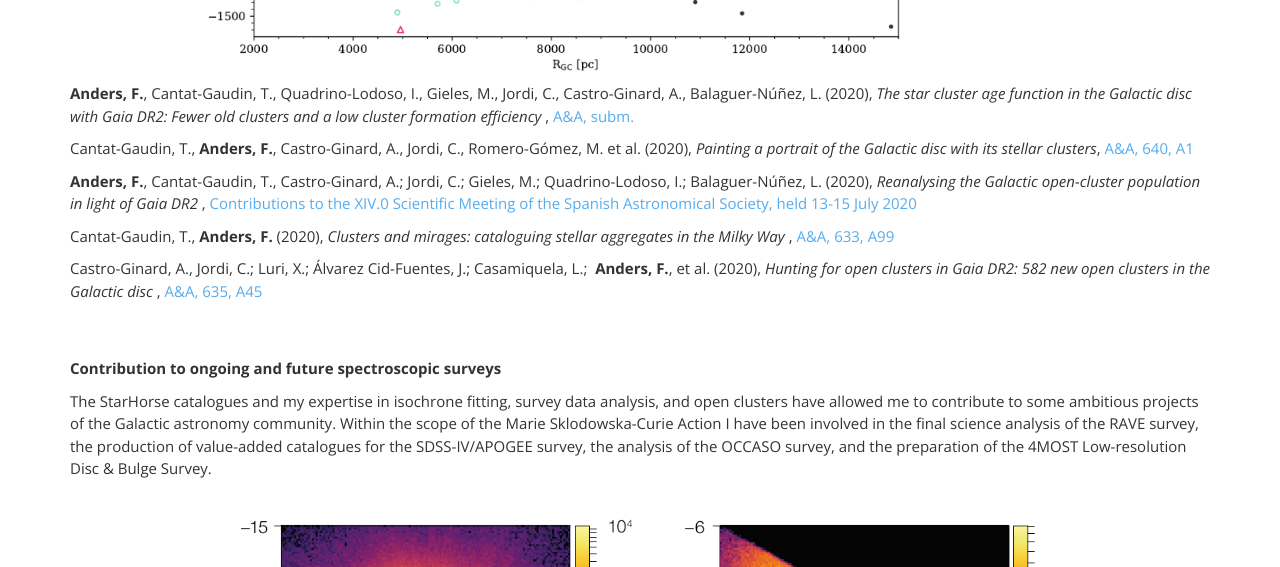
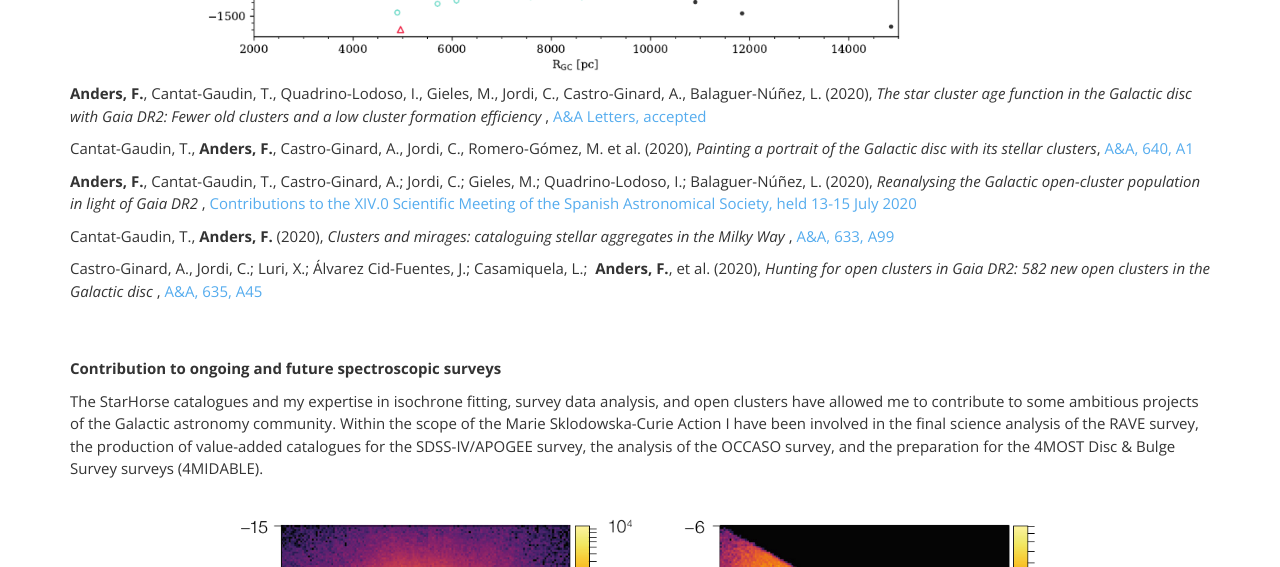
Before and after one commit to fjaellet/fjaellet.github.io, a Jekyll site: the page mariecurie.html, which Jekyll copies as it is, in a window 1280 px wide and 900 px high, scrolled down 3667 px. Shown: the part 154-721 px from the top of the window. Built offline with Jekyll 4.4.1, drawn with Linux system fonts in a browser that asks for light colours.

Commit message:
corrected some typos

```diff
--- a/mariecurie.html
+++ b/mariecurie.html
@@ -207,7 +207,7 @@
 				                        <img id="Rgc" style="align:center;width:900px" src="images/cga2020_fig.png" background="Grey" />
 							</p>
 
-<p> <b>Anders, F.</b>, Cantat-Gaudin, T., Quadrino-Lodoso, I., Gieles, M., Jordi, C., Castro-Ginard, A., Balaguer-Núñez, L. (2020), <i>The star cluster age function in the Galactic disc with Gaia DR2: Fewer old clusters and a low cluster formation efficiency </i>, <a href="https://ui.adsabs.harvard.edu/abs/2020arXiv200601690A/abstract">A&A, subm.</a> </p>
+<p> <b>Anders, F.</b>, Cantat-Gaudin, T., Quadrino-Lodoso, I., Gieles, M., Jordi, C., Castro-Ginard, A., Balaguer-Núñez, L. (2020), <i>The star cluster age function in the Galactic disc with Gaia DR2: Fewer old clusters and a low cluster formation efficiency </i>, <a href="https://ui.adsabs.harvard.edu/abs/2020arXiv200601690A/abstract">A&A Letters, accepted</a> </p>
 
 <p> Cantat-Gaudin, T., <b>Anders, F.</b>,  Castro-Ginard, A., Jordi, C., Romero-Gómez, M. et al. (2020), <i>Painting a portrait of the Galactic disc with its stellar clusters</i>,  <a href="https://ui.adsabs.harvard.edu/abs/2020A%26A...640A...1C">A&A, 640, A1</a> </p>
 
@@ -221,7 +221,7 @@
 
                                                         <p><strong>Contribution to ongoing and future spectroscopic surveys</strong></p>
 
-                                                        <p>The StarHorse catalogues and my expertise in isochrone fitting, survey data analysis, and open clusters have allowed me to contribute to some ambitious projects of the Galactic astronomy community. Within the scope of the Marie Sklodowska-Curie Action I have been involved in the final science analysis of the RAVE survey, the production of value-added catalogues for the SDSS-IV/APOGEE survey, the analysis of the OCCASO survey, and the preparation of the 4MOST Low-resolution Disc & Bulge Survey.</p>
+                                                        <p>The StarHorse catalogues and my expertise in isochrone fitting, survey data analysis, and open clusters have allowed me to contribute to some ambitious projects of the Galactic astronomy community. Within the scope of the Marie Sklodowska-Curie Action I have been involved in the final science analysis of the RAVE survey, the production of value-added catalogues for the SDSS-IV/APOGEE survey, the analysis of the OCCASO survey, and the preparation for the 4MOST Disc & Bulge Survey surveys (4MIDABLE).</p>
 
 <br>
 							<p align="center">
```
Also changed, not shown: index.html (+4 -4 lines).
